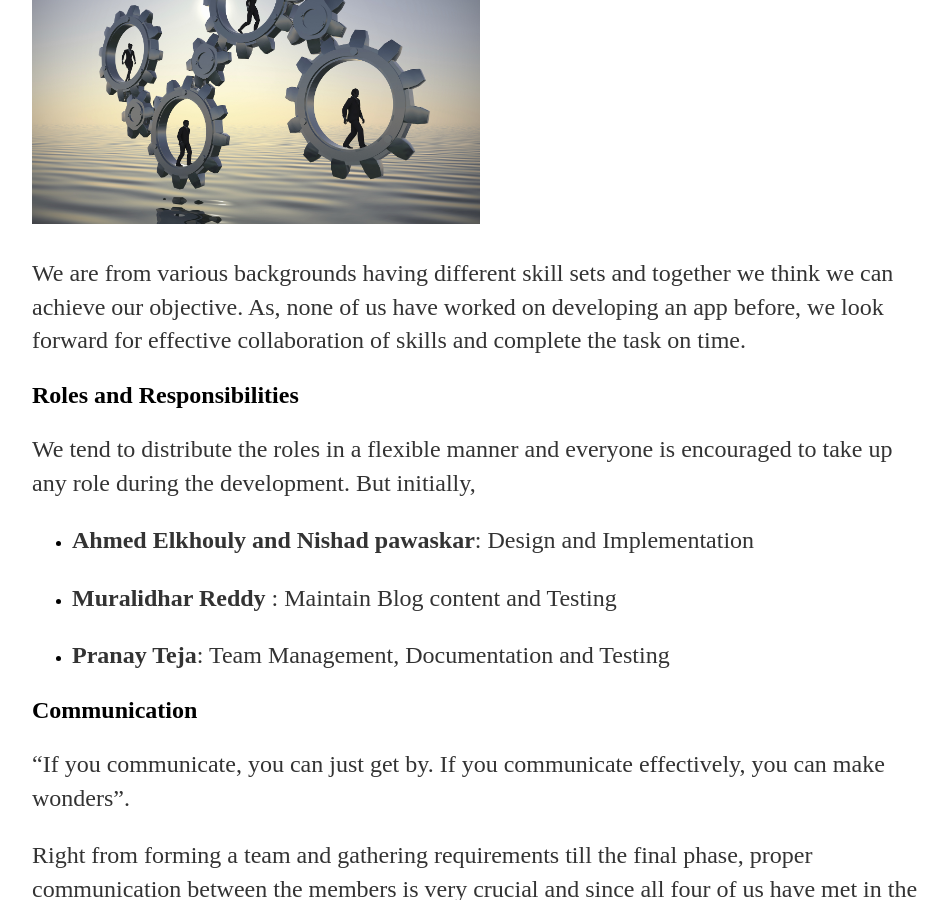
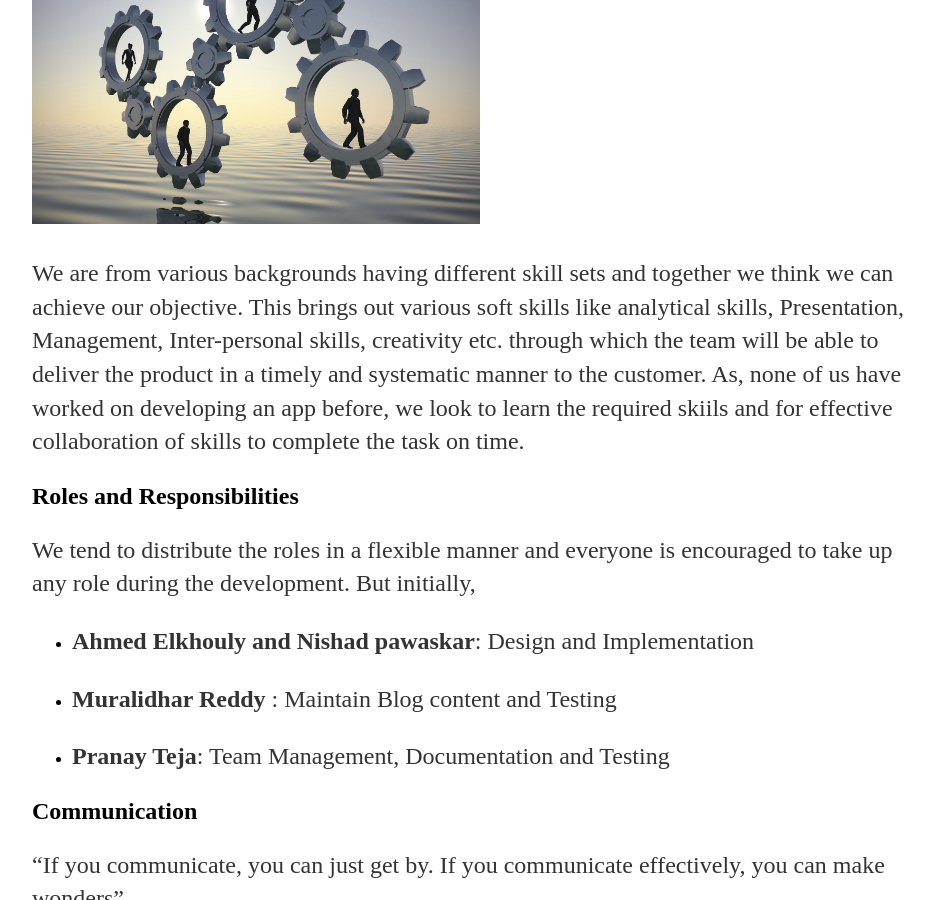
Before and after one commit to DBSE-teaching/isee2019-TeamMachine, a Jekyll site: the page built from docs/_posts/2019-04-15-Team-Presentation.md, in a window 1280 px wide and 900 px high, scrolled down 2435 px. Shown: the whole window, without its empty margins (160-1108 px from the left). Built offline with Jekyll 4.4.1, drawn with Linux system fonts in a browser that asks for light colours; a file with an impossible date is left out; some of the changed text lies outside the part shown.

Commit message:
Update 2019-04-15-Team-Presentation.md

```diff
--- a/docs/_posts/2019-04-15-Team-Presentation.md
+++ b/docs/_posts/2019-04-15-Team-Presentation.md
@@ -38,7 +38,7 @@ We are the team of four from different backgrounds with very limited knowledge o
 
 ![Team Coordination]({{site.baseurl}}/images/Team Coordination.jpg "Team Coordination"){:height="40%" width="50%"}
 
-We are from various backgrounds having different skill sets and together we think we can achieve our objective. As, none of us have worked on developing an app before, we 	look forward for effective collaboration of skills and complete the task on time.
+We are from various backgrounds having different skill sets and together we think we can achieve our objective. This brings out  various  soft skills like analytical skills, Presentation, Management, Inter-personal skills, creativity etc. through which the team will be able to deliver the product in a timely and systematic manner to the customer. As, none of us have worked on developing an app before, we 	look to learn the required skiils and for effective collaboration of skills to complete the task on time.
 
 ## Roles and Responsibilities
 
@@ -68,4 +68,4 @@ Right from forming a team and gathering requirements till the final phase, prope
 
 ![Flexibility]({{site.baseurl}}/images/Flexibility.jpg "Flexibility"){:height="35%" width="35%"}
 
-The work is shared between two members initially and everyone can move into any desired role during the course of the project and improve their skills.
+The work is shared between two members initially and everyone can move into any desired role during the course of the project and improve their skills. So, whenever there is any new requiremnt from the customer we will analyze them and take decisions accordingly.
```
